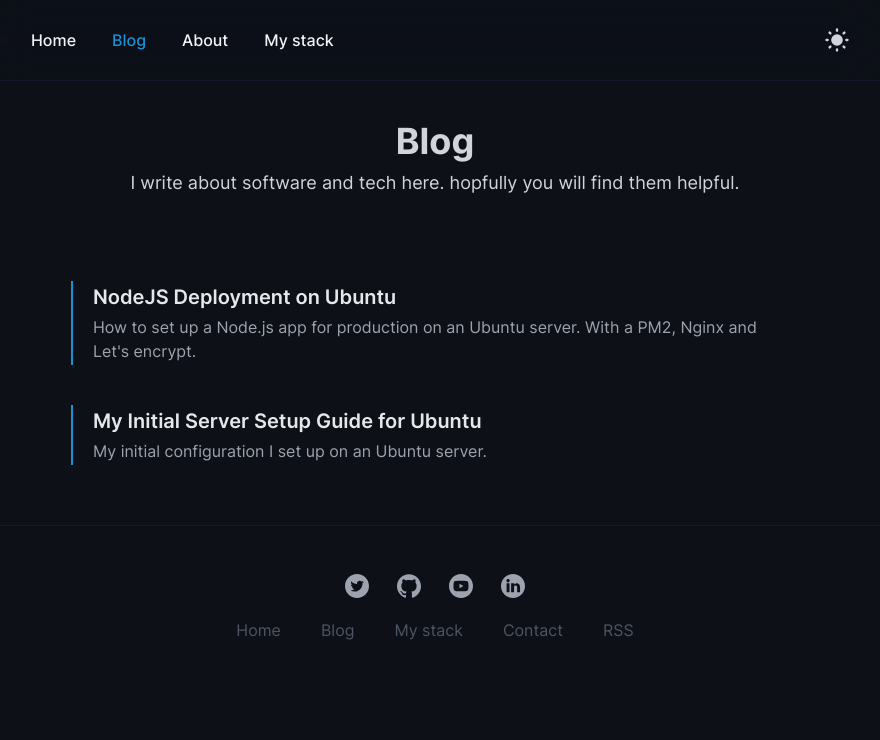
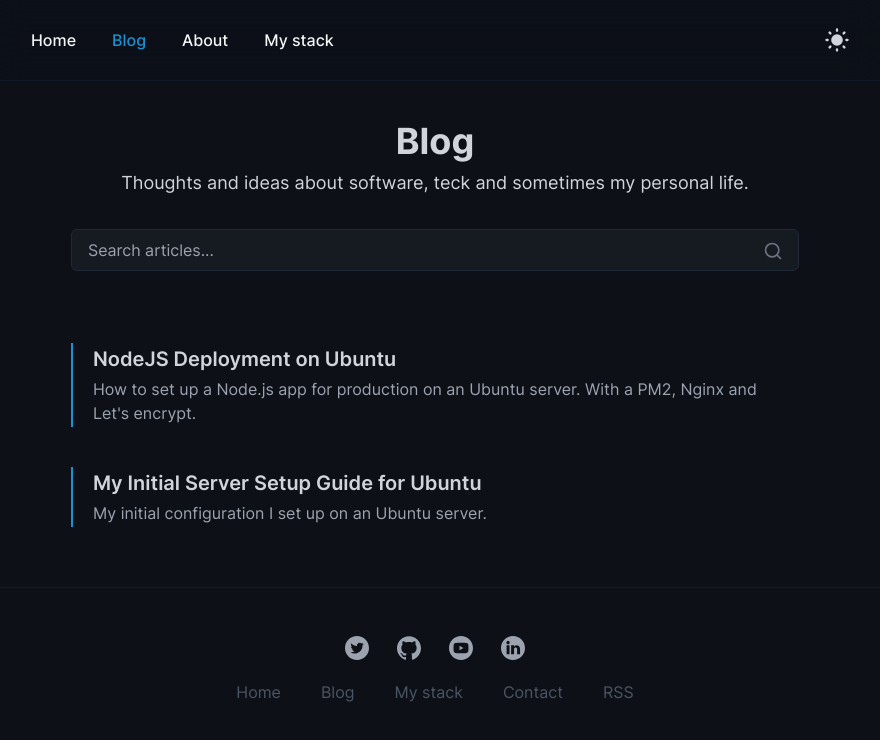
Before and after one commit to amirsolo/amirsolo.com, a Next.js app: page /blog in a window 1280 px wide. Shown: the top 740 px of the page, without its empty margins (205-1085 px from the left). Built offline with nearby package versions, Linux system fonts and the light colour scheme.

Commit message:
add .prettierrc and some small tweak to the UI

```diff
--- a/components/BlogCard.jsx
+++ b/components/BlogCard.jsx
@@ -5,7 +5,7 @@ const BlogCard = ({ title, summary, slug }) => {
     <Link href={`/blog/${slug}`}>
       <a className='inline-block w-full py-0.5 px-5 my-5 border-l-2 border-primary-color dark:border-primary-color group hover:border-gray-800 dark:hover:border-gray-300 '>
         <div className='flex flex-col'>
-          <h2 className='font-semibold text-lg md:text-xl md:mb-1 text-gray-800 dark:text-gray-200'>
+          <h2 className='font-semibold text-lg md:text-xl md:mb-1 text-gray-700 dark:text-gray-300'>
             {title}
           </h2>
           <p className='tracking-tight sm:tracking-normal text-gray-600 dark:text-gray-400 group-hover:text-gray-800 dark:group-hover:text-gray-100'>
--- a/pages/about.jsx
+++ b/pages/about.jsx
@@ -1,14 +1,11 @@
-import { useState } from 'react'
 import Link from 'next/link'
 import Container from '@/components/Container'
 import Item from '@/components/Item'
 import ExternalLink from '@/components/ExternalLink'
 
 const About = () => {
-  const [isLoading, setIsLoading] = useState(true)
-
   return (
-    <Container title='About me - Amir Solo'>
+    <Container title='About Me – Amir Solo'>
       <h1 className='text-2xl md:text-4xl font-bold text-gray-700 dark:text-gray-300'>
         About me
       </h1>
@@ -27,18 +24,8 @@ const About = () => {
           </ExternalLink>
         </p>
 
-        <div
-          className={`w-64 flex flex-col justify-center items-center my-8 md:my-0 ${
-            isLoading ? 'animate-pulse' : ''
-          }`}
-        >
-          <video
-            loop
-            autoPlay
-            muted
-            className='rounded-lg shadow-2xl'
-            onCanPlay={() => setIsLoading(false)}
-          >
+        <div className='w-64 flex flex-col justify-center items-center my-8 md:my-0'>
+          <video loop autoPlay muted className='rounded-lg shadow-2xl'>
             <source src='/static/me.webm' type='video/webm' />
             <source src='/static/me.mp4' type='video/mp4' />
           </video>
--- a/pages/blog.jsx
+++ b/pages/blog.jsx
@@ -1,22 +1,91 @@
-import Container from '@/components/Container'
-import Link from 'next/link'
-import BlogCard from '@/components/BlogCard'
+import { useState } from 'react'
 import { getAllFilesFrontMatter } from '@/utils/mdx'
 
+import Container from '@/components/Container'
+import BlogCard from '@/components/BlogCard'
+
 const Blog = ({ posts }) => {
+  const [searchValue, setSearchValue] = useState('')
+
+  // Sort posts based on publish date & filter out based on search value
+  const filteredPosts = posts
+    .sort(
+      (a, b) =>
+        Number(new Date(b.publishedAt)) - Number(new Date(a.publishedAt))
+    )
+    .filter((postFrontMatter) => {
+      return (
+        postFrontMatter.title
+          .toLowerCase()
+          .includes(searchValue.toLowerCase()) ||
+        postFrontMatter.summary
+          .toLowerCase()
+          .includes(searchValue.toLowerCase())
+      )
+    })
+
   return (
-    <Container>
+    <Container
+      title='Blog – Amir Solo'
+      description='Thoughts and ideas about software, teck, and sometimes my personal life.'
+    >
       <h1 className='text-4xl font-bold text-center text-gray-700 dark:text-gray-300'>
         Blog
       </h1>
       <p className='text-center text-lg mt-2 text-gray-700 dark:text-gray-300'>
-        I write about software and tech here. hopfully you will find them
-        helpful.
+        Thoughts and ideas about software, teck and sometimes my personal life.
       </p>
-      <div className='posts mt-8 sm:mt-16'>
-        {posts.map((post) => {
-          return <BlogCard key={post.slug} {...post} />
-        })}
+      <div className='search-box relative my-8'>
+        <label htmlFor='search' className='absolute top-3 right-4'>
+          <svg
+            xmlns='http://www.w3.org/2000/svg'
+            viewBox='0 0 24 24'
+            fill='none'
+            stroke='currentColor'
+            strokeWidth='2'
+            strokeLinecap='round'
+            strokeLinejoin='round'
+            className='w-5 h-5 text-gray-500 dark:text-gray-500'
+          >
+            <circle cx='11' cy='11' r='8'></circle>
+            <line x1='21' y1='21' x2='16.65' y2='16.65'></line>
+          </svg>
+        </label>
+        <input
+          type='text'
+          id='search'
+          placeholder='Search articles...'
+          aria-label='Search posts'
+          autoComplete='off'
+          className='w-full px-4 py-2 rounded-md border text-gray-700 dark:text-gray-300 border-gray-200 dark:border-gray-800 outline-none focus:border-transparent dark:focus:border-transparent focus:ring-2 ring-blue-400 bg-gray-100 dark:bg-dark-secondary'
+          onChange={(e) => setSearchValue(e.target.value)}
+        />
+      </div>
+
+      <div className='posts mt-5'>
+        {filteredPosts.length ? (
+          filteredPosts.map((post) => {
+            return <BlogCard key={post.slug} {...post} />
+          })
+        ) : (
+          <div className=' mt-2 mb-20 flex flex-row items-center font-semibold text-gray-600 dark:text-gray-300'>
+            <svg
+              xmlns='http://www.w3.org/2000/svg'
+              viewBox='0 0 24 24'
+              fill='none'
+              stroke='currentColor'
+              strokeWidth='2'
+              strokeLinecap='round'
+              strokeLinejoin='round'
+              className='w-7 h-7 mr-3'
+            >
+              <circle cx='12' cy='12' r='10'></circle>
+              <line x1='12' y1='8' x2='12' y2='12'></line>
+              <line x1='12' y1='16' x2='12.01' y2='16'></line>
+            </svg>
+            <p className='text-lg sm:text-xl'>No Posts Found.</p>
+          </div>
+        )}
       </div>
     </Container>
   )
--- a/pages/index.jsx
+++ b/pages/index.jsx
@@ -6,7 +6,9 @@ import BlogCard from '@/components/BlogCard'
 import ProjectCard from '@/components/ProjectCard'
 import Devider from '@/components/Devider'
 
-export default function Home() {
+import { getAllFilesFrontMatter } from '@/utils/mdx'
+
+const Home = ({ recentPosts }) => {
   return (
     <Container>
       <div>
@@ -82,27 +84,9 @@ export default function Home() {
           <h2 className='text-2xl sm:text-3xl mb-3 font-semibold text-gray-800 dark:text-gray-300'>
             Recent Posts
           </h2>
-          <BlogCard
-            title='The Fist Post on My Blog'
-            summary='This is going to be the first blog post on my personal website where I basically talk about whatever just to display it on the main page.'
-            publishedAt='Jan 23, 2021'
-            slug='the-first-post-on-my-blog'
-            home
-          />
-          <BlogCard
-            title="Second Post on Amir's Blog"
-            summary='Yep, This is the second dummy post on the home page. Again nothing to read, Just for aesthetics :)'
-            publishedAt='Jan 19, 2021'
-            slug='the-first-post-on-my-blog'
-            home
-          />
-          <BlogCard
-            title='Hello Beautiful World'
-            summary='Tempora veritatis ut ipsum saepe velit dolores repellendus commodi! Perspiciatis aspernatur in minus quos sapiente labore, sunt a quae praesentium obcaecati explicabo!'
-            publishedAt='Jan 16, 2021'
-            slug='the-first-post-on-my-blog'
-            home
-          />
+          {recentPosts.map((post) => (
+            <BlogCard key={post.slug} {...post} />
+          ))}
         </div>
 
         <Devider />
@@ -128,3 +112,19 @@ export default function Home() {
     </Container>
   )
 }
+
+export async function getStaticProps() {
+  const posts = await getAllFilesFrontMatter('blog')
+
+  // filter the last 3 blog posts
+  const filteredPosts = posts
+    .sort(
+      (a, b) =>
+        Number(new Date(b.publishedAt)) - Number(new Date(a.publishedAt))
+    )
+    .slice(0, 3)
+
+  return { props: { recentPosts: filteredPosts } }
+}
+
+export default Home
--- a/pages/stack.jsx
+++ b/pages/stack.jsx
@@ -37,12 +37,12 @@ const StackItem = ({ name, image, href, description }) => {
 
 const Stack = () => {
   return (
-    <Container title='My Tech Stack - Amir Solo'>
+    <Container title='My Tech Stack – Amir Solo'>
       <h1 className='text-3xl md:text-4xl font-bold text-center text-gray-700 dark:text-gray-300'>
         My Stack
       </h1>
       <p className='text-center text-lg mt-2 text-gray-700 dark:text-gray-300'>
-        The tech stack I use the most to build apps and software.
+        The tech stack I'm currently using to build apps and software.
       </p>
       <div className='stack-list mt-8 sm:mt-16 sm:px-8'>
         <HeadLine name='Front End' />
@@ -50,7 +50,8 @@ const Stack = () => {
           name='React'
           image='react.png'
           href='https://reactjs.org'
-          description={`No need to talk about React. You probably already know what it is! I started using it in 2018 and loved it ever since.`}
+          description={`React is a
+          JavaScript library for building UIs. You probably knew that already :) I started using it in 2018 and loved it ever since.`}
         />
         <StackItem
           name='Next.js'
@@ -89,7 +90,7 @@ const Stack = () => {
           name='Firebase'
           image='firebase.png'
           href='https://firebase.google.com'
-          description={`I use Firebase on my personal projects. It's makes it really easy for me to have a back-end up and running quickly.`}
+          description={`I use Firebase on my personal projects. It makes it really easy to have a back-end up and running quickly.`}
         />
         <StackItem
           name='MongoDB'
--- a/utils/mdx.js
+++ b/utils/mdx.js
@@ -5,18 +5,23 @@ import matter from 'gray-matter'
 const root = process.cwd()
 
 export async function getAllFilesFrontMatter(type) {
+  // Get all files in specified directory (posts, articles)
   const files = fs.readdirSync(path.join(root, 'data', type))
 
-  return files.map((fileSlug) => {
+  // 1- Make sure Its only reading .mdx files by checking the extension
+  // 2- Read files and get their font matter
+  return files
+    .filter((fileName) => fileName.substr(fileName.length - 4) === '.mdx')
+    .map((fileName) => {
       const file = fs.readFileSync(
-      path.join(root, 'data', type, fileSlug),
+        path.join(root, 'data', type, fileName),
         'utf-8'
       )
       const { data } = matter(file)
 
       return {
         ...data,
-      slug: fileSlug.replace('.mdx', '')
+        slug: fileName.replace('.mdx', '')
       }
     })
 }
```
Also changed, not shown: 2 other files (tests, documents, lock files or other folders). Lines whose indentation alone changed are shown as unchanged.
